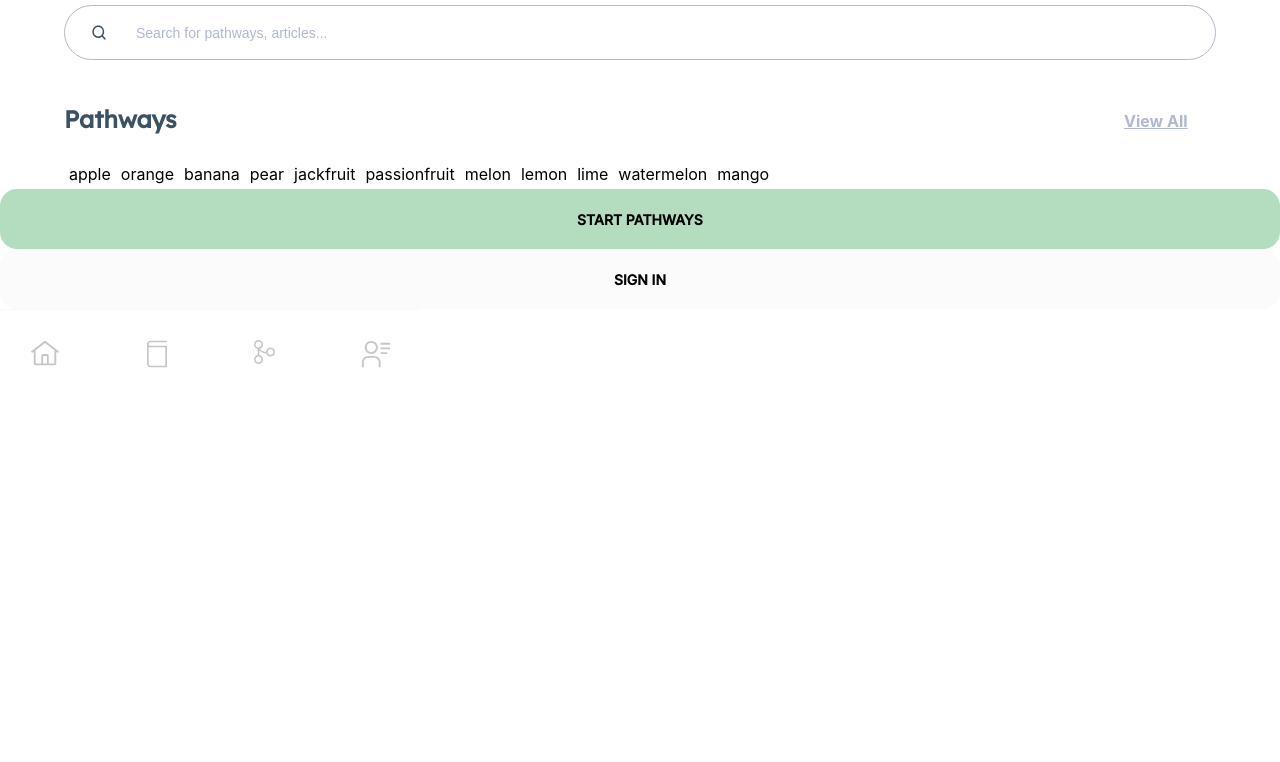
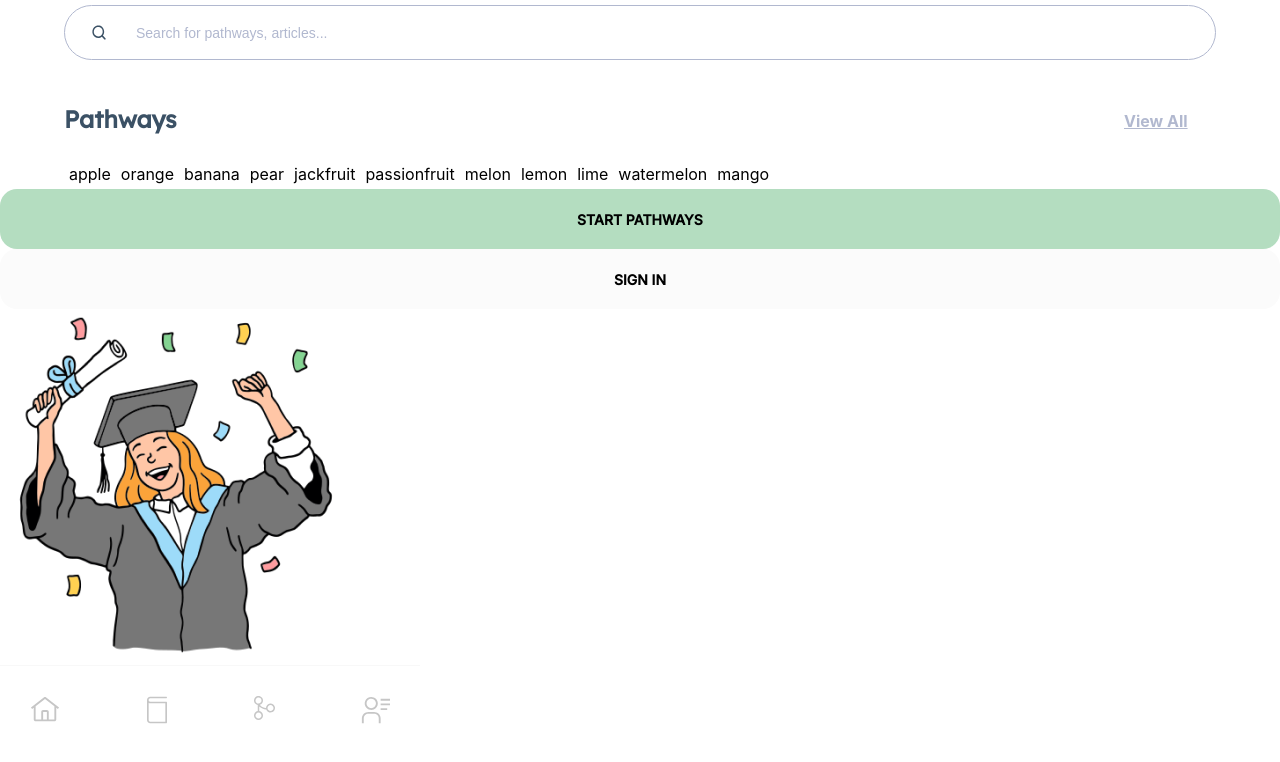
Before and after one commit to ecf123/ecf-fe-prototype, a React (Create React App) app: page /splash in a window 1280 px wide. Shown: the top 762 px of the page. Built offline with nearby package versions, Linux system fonts and the light colour scheme.

Commit message:
delete branch

```diff
--- a/src/App.jsx
+++ b/src/App.jsx
@@ -9,7 +9,7 @@ import Button from "./components/Button/Button";
 import Pathway from "./containers/Pathway/Pathway";
 import Article from "./containers/Article/Article";
 import Marketplace from "./containers/Marketplace/Marketplace";
-
+import Splash from "./containers/Splash/Splash";
 
 const App = () => {
   const handleOnClick = () => {
@@ -34,6 +34,7 @@ const App = () => {
       />
         <Routes>
           <Route exact path="/" element={<Home userProfile={userProfile} />}/>
+          <Route path="/splash" element={<Splash/>} />
           <Route  path="/library" element="" />
           <Route  path="/pathway" element={<Pathway userProfile={userProfile}/>} />
           <Route  path="/profile" element={<Profile/>} />
--- a/src/containers/Splash/Splash.jsx
+++ b/src/containers/Splash/Splash.jsx
@@ -1,9 +1,13 @@
 import React from 'react'
+import "./Splash.scss"
+import GraduationImage from "../../assets/images/graduation.png"
+import Button from '../../components/Button/Button';
 
 const Splash = () => {
   return (
-    <div>
-        Splash
+    <div className='splash-container'>
+        <img src={GraduationImage} alt="Graduation" />
+        <h1></h1>
     </div>
   )
 }
```
